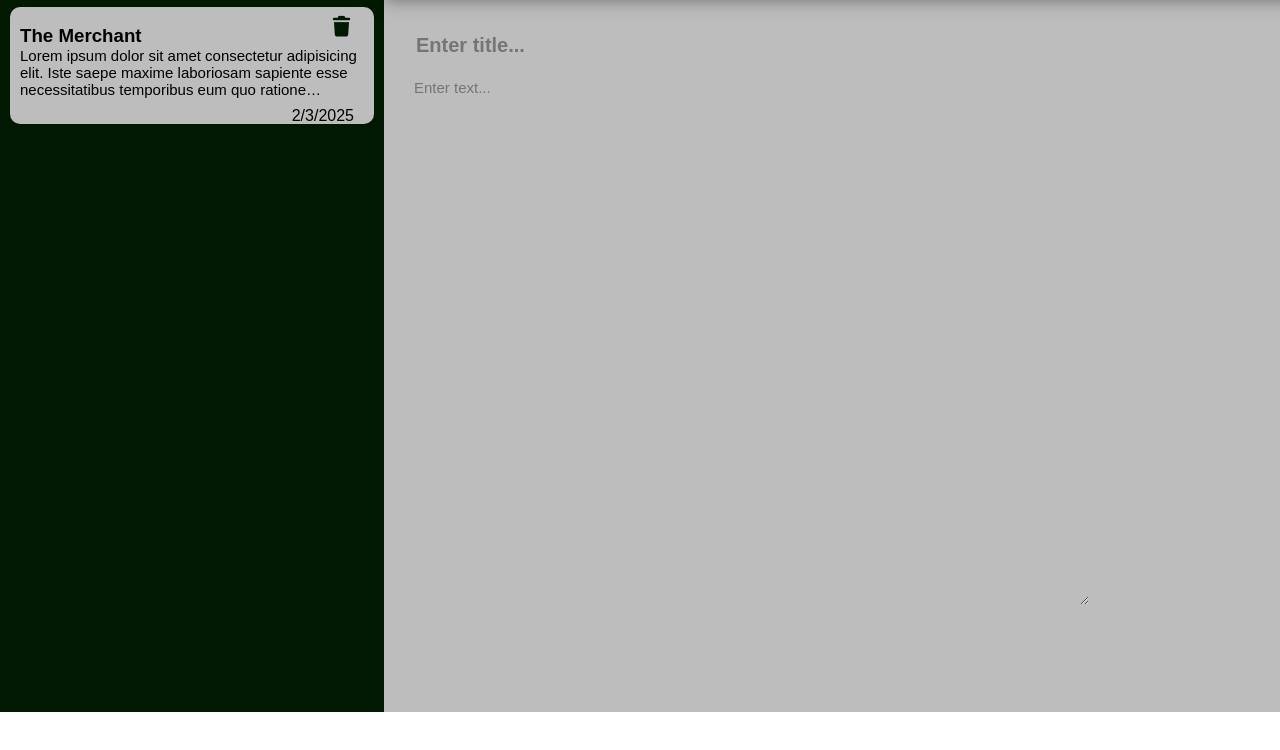
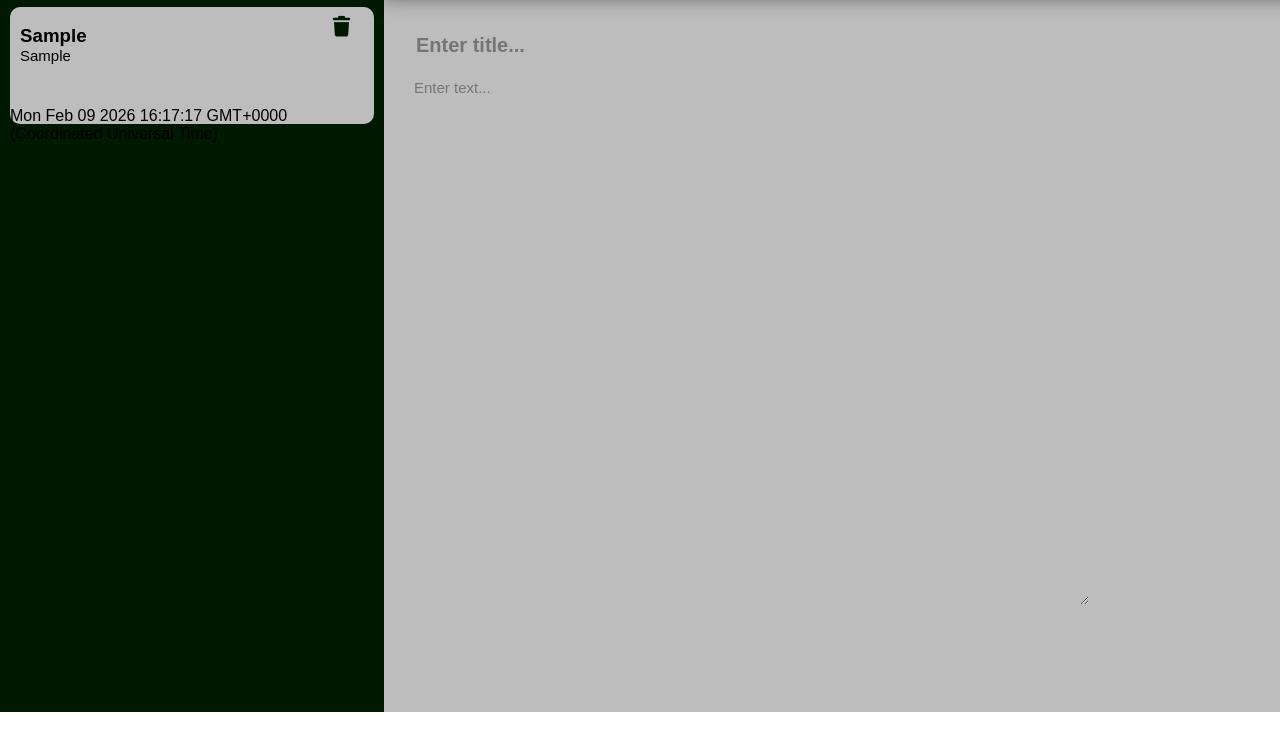
Before and after one commit to tonyopuodho/noteApp, a plain HTML site: page index.html in a window 1280 px wide. Both pictures are taken after typing "Sample", "Sample" into the empty fields and a click on the button "Add Note". Shown: the part 88-838 px from the top of the page. Drawn offline with Linux system fonts and the light colour scheme.

Commit message:
displaying notes in the UI

```diff
--- a/index.html
+++ b/index.html
@@ -14,18 +14,7 @@
             <div class="notes-tag">
                 <h1>My Notes</h1>
             </div>
-            <div class="notes-container">
-                <div class="notes" id="notes">
-                     <i class="fa-solid fa-trash trash"></i>
-                     <div class="text">
-                         <h3 id="title">The Merchant</h3>
-                            <p id="paragraph">Lorem ipsum dolor sit amet consectetur adipisicing elit. Iste saepe maxime laboriosam sapiente esse necessitatibus temporibus eum quo ratione quisquam fugit veritatis molestiae animi exercitationem odio quia, facilis dolore labore voluptate hic iusto! Mollitia, natus, explicabo vitae quisquam consequuntur repellendus qui ullam quibusdam ab autem voluptatum laborum magni, vel a. Totam veniam aspernatur ullam fuga. Quaerat fugit beatae dolorum iure
-                                ipsa deserunt facilis temporibus sapiente, omnis ratione pariatur debitis.
-                            </p>
-                     </div>
-                     <div class="date" id="date"> 2/3/2025</div>
-                </div>
-            </div>
+            <div class="notes-container"></div>
         </div>
         <div class="right-container">
             <div class="nav-bar">
--- a/index.js
+++ b/index.js
@@ -1,6 +1,7 @@
 const titleElement = document.getElementById("title-text")
 const textElement = document.getElementById("text_area")
 const buttonElement = document.getElementById("add-btn")
+const noteContainerElement = document.querySelector(".notes-container")
 
 let notes = JSON.parse(localStorage.getItem("notes")) || []
 
@@ -11,7 +12,7 @@ buttonElement.addEventListener('click',() => {
     if (title === "") {
         window.alert("Please add title")
     } else if(text === "") {
-        window.alert("Please add a text")
+        window.alert("Please add text")
     } else{
         notes.push({
             id: Math.floor(Math.random() * 10000),
@@ -25,4 +26,28 @@ buttonElement.addEventListener('click',() => {
         textElement.value = ""
         titleElement.value = ""
     }
+
+    displayNotes()
 })
+
+let displayNotes = () => {
+    if ( notes.length !== 0) {
+            notes.map((x) => {
+            const { id, date, title, text} = x
+            noteContainerElement.innerHTML += `
+            <div class="notes" id=${id}>
+                        <i class="fa-solid fa-trash trash"></i>
+                        <div class="text">
+                            <h3 id="title">${title}</h3>
+                                <p id="paragraph">
+                                ${text}
+                                </p>
+                        </div>
+                <div class="date" id="date">${date}</div>
+            </div>
+            `
+        })
+    }
+}
+
+displayNotes()
```
